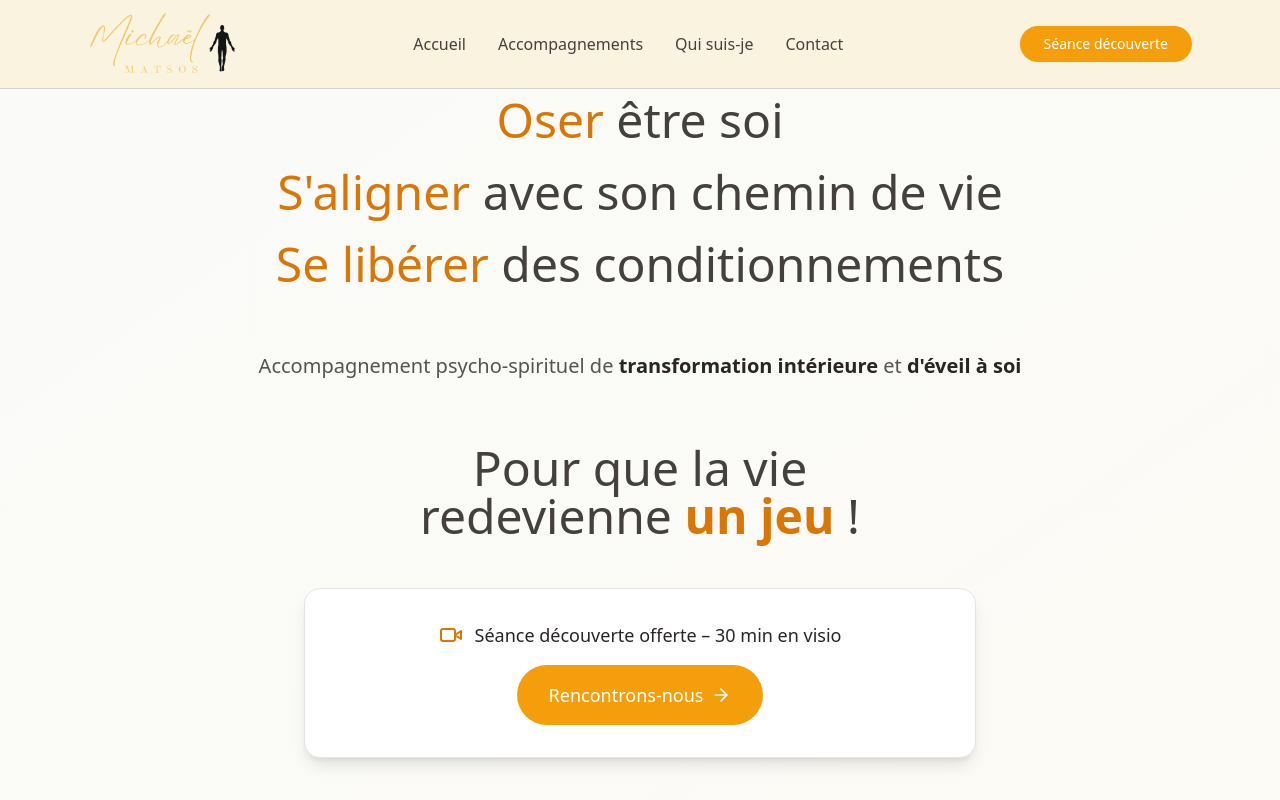
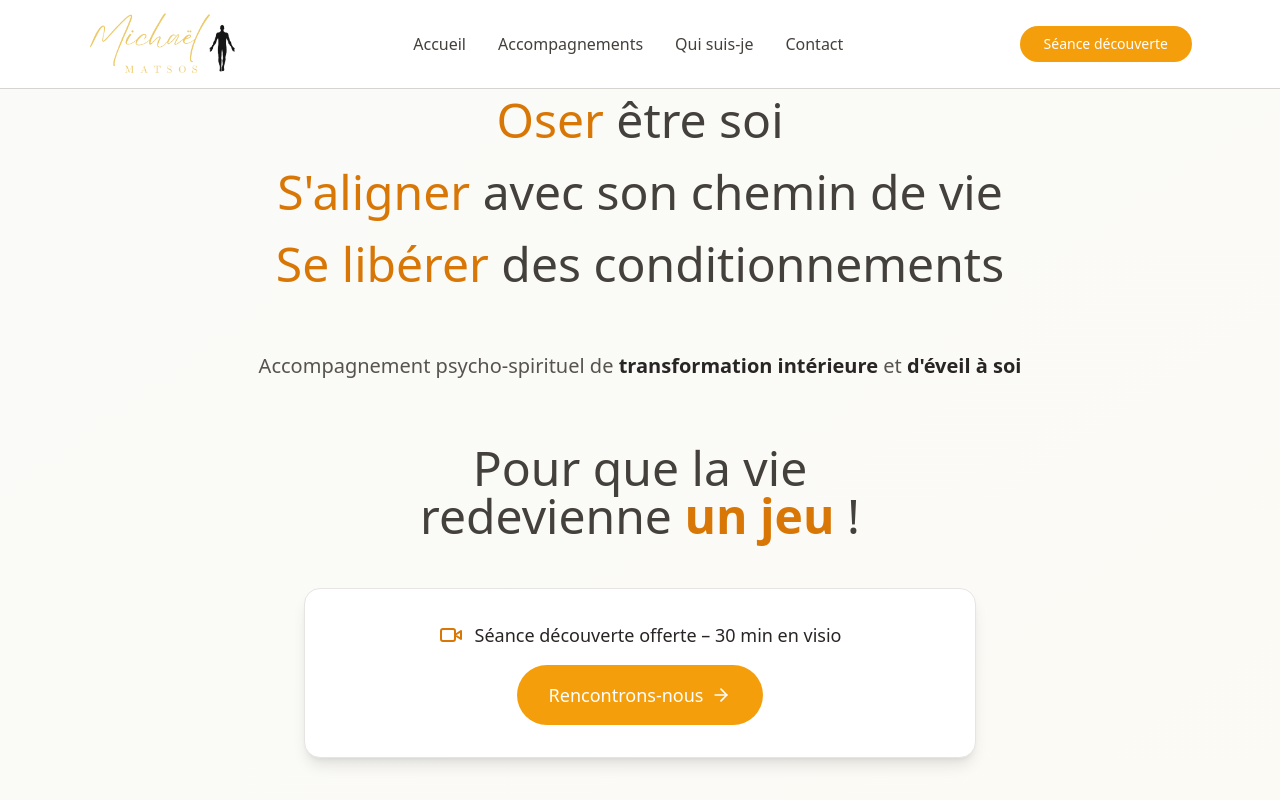
Before and after one commit to kashyyyyk01/20250723, a React (Vite) app: page / in a window 1280 px wide. Shown: the top 800 px of the page. Built offline with nearby package versions, Linux system fonts and the light colour scheme.

Commit message:
Adjust spacing and change navbar to white

```diff
--- a/src/components/Navbar.tsx
+++ b/src/components/Navbar.tsx
@@ -7,7 +7,7 @@ const Navbar = () => {
       initial={{ y: -100 }}
       animate={{ y: 0 }}
       className="fixed top-0 left-0 right-0 z-50 backdrop-blur-md border-b border-stone-300"
-      style={{ backgroundColor: '#FAF3E0' }}
+      style={{ backgroundColor: 'white' }}
     >
       <div className="max-w-6xl mx-auto px-6 py-3">
         <div className="flex items-center justify-between">
```
